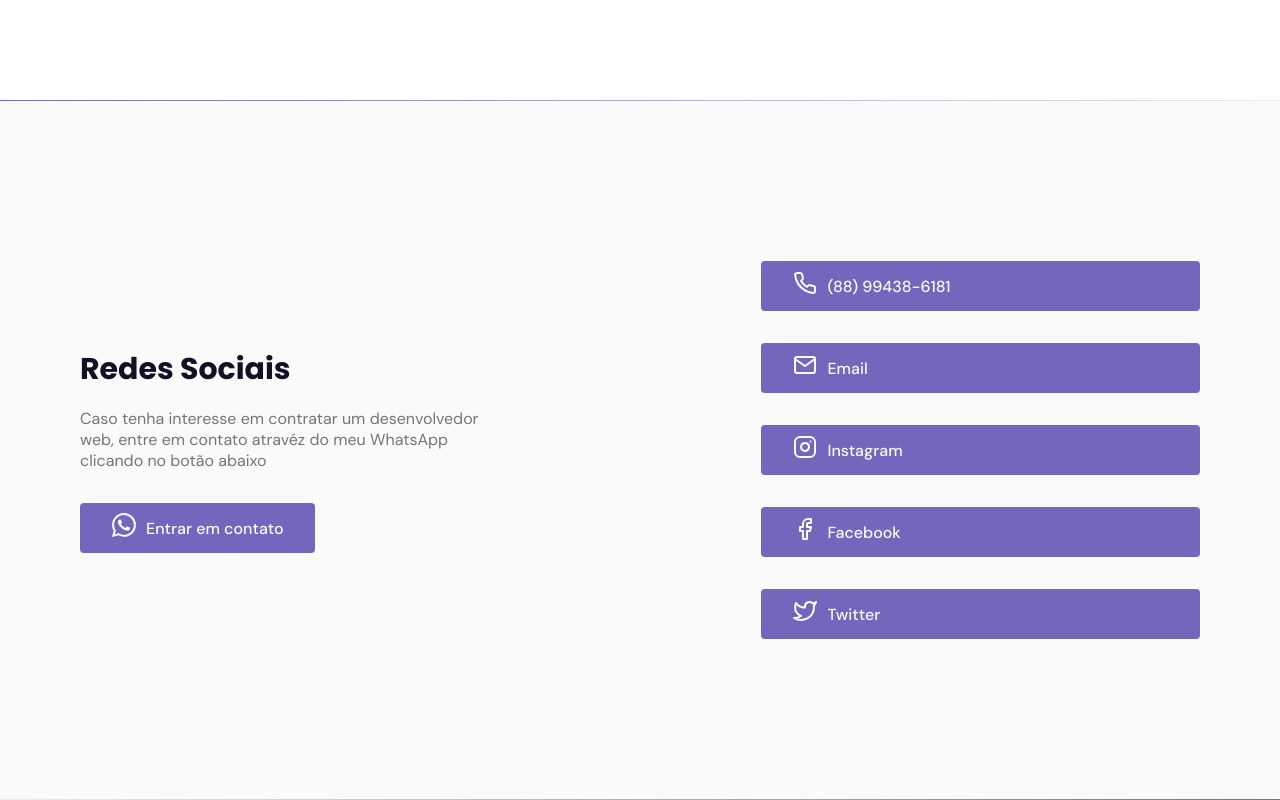
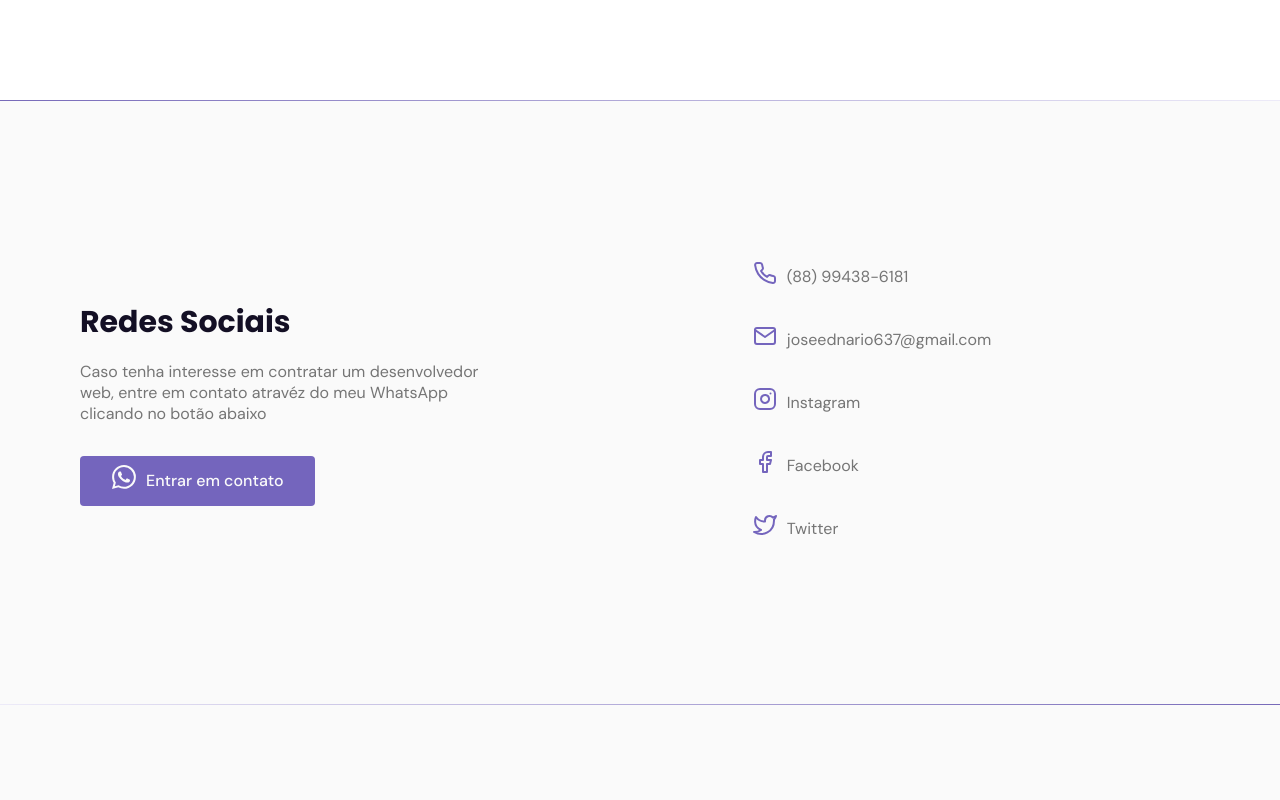
Before and after one commit to ednario/landing-page, a Next.js app: page / in a window 1280 px wide. Shown: the part 1139-1939 px from the top of the page. After the commit the page ends 1844 px from the top, so only its background shows below. Built offline with nearby package versions, Linux system fonts and the light colour scheme.

Commit message:
contact-voltaram-a-ser-li

```diff
--- a/src/components/Contact.jsx
+++ b/src/components/Contact.jsx
@@ -23,29 +23,22 @@ export default function Contact() {
 
           <div className={styles.links}>
             <ul className={styles.grid}>
-            <a className={styles.button}
-              target="_blank" rel="noreferrer">
-                <i><FiPhone/></i>(88) 99438-6181</a>
-
-            <a  className={styles.button}
-             href="mailto:joseednario637@gmail.com"
-              target="_blank" rel="noreferrer">
-                <i><FiMail/></i> Email</a>
-
-            <a  className={styles.button}
-             href="https://instagram.com/ednario_andrade"
-              target="_blank" rel="noreferrer">
-                <i><FiInstagram/></i> Instagram</a>
-
-            <a  className={styles.button}
-             href="https://facebook.com/ednario.lima.3/"
-              target="_blank" rel="noreferrer">
-                <i><FiFacebook/></i> Facebook</a>
-
-            <a  className={styles.button}
-             href="https://twitter.com/EdnarioAndrade"
-              target="_blank" rel="noreferrer">
-                <i><FiTwitter/></i> Twitter</a>
+              <li><i><FiPhone/></i> (88) 99438-6181</li>
+              <li><i>< FiMail/></i>
+              <a className={styles.contactButton} href="mailto:joseednario637@gmail.com">joseednario637@gmail.com
+              </a></li>
+              <li>
+              <i>< FiInstagram/></i>
+              <a className={styles.contactButton} href="https://instagram.com/ednario_andrade">Instagram
+              </a></li>
+              <li>
+              <i>< FiFacebook/></i>
+              <a className={styles.contactButton} href="https://facebook.com/ednario.lima.3/">Facebook
+              </a></li>
+              <li>
+              <i>< FiTwitter/></i>
+              <a className={styles.contactButton} href="https://twitter.com/EdnarioAndrade">Twitter
+              </a></li>
             </ul>
           </div>
         </div>
```
